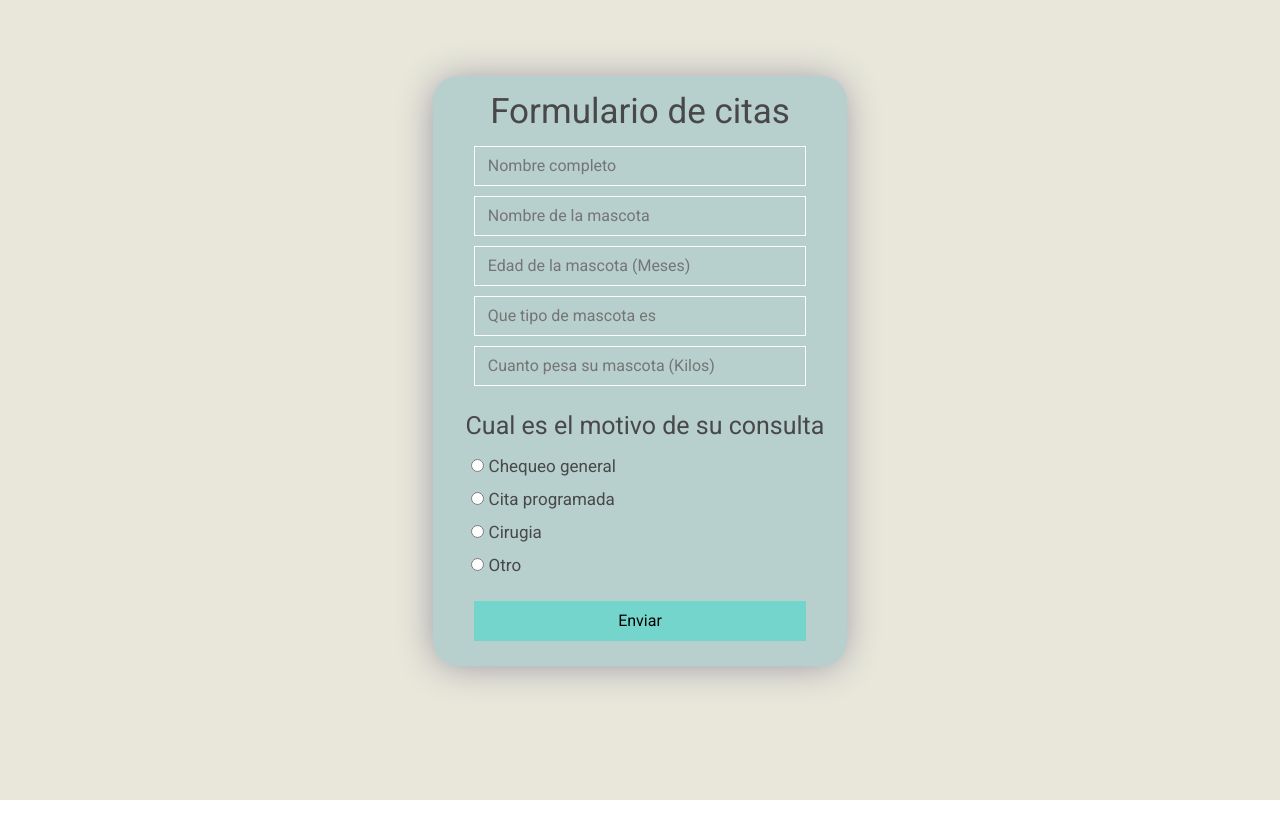
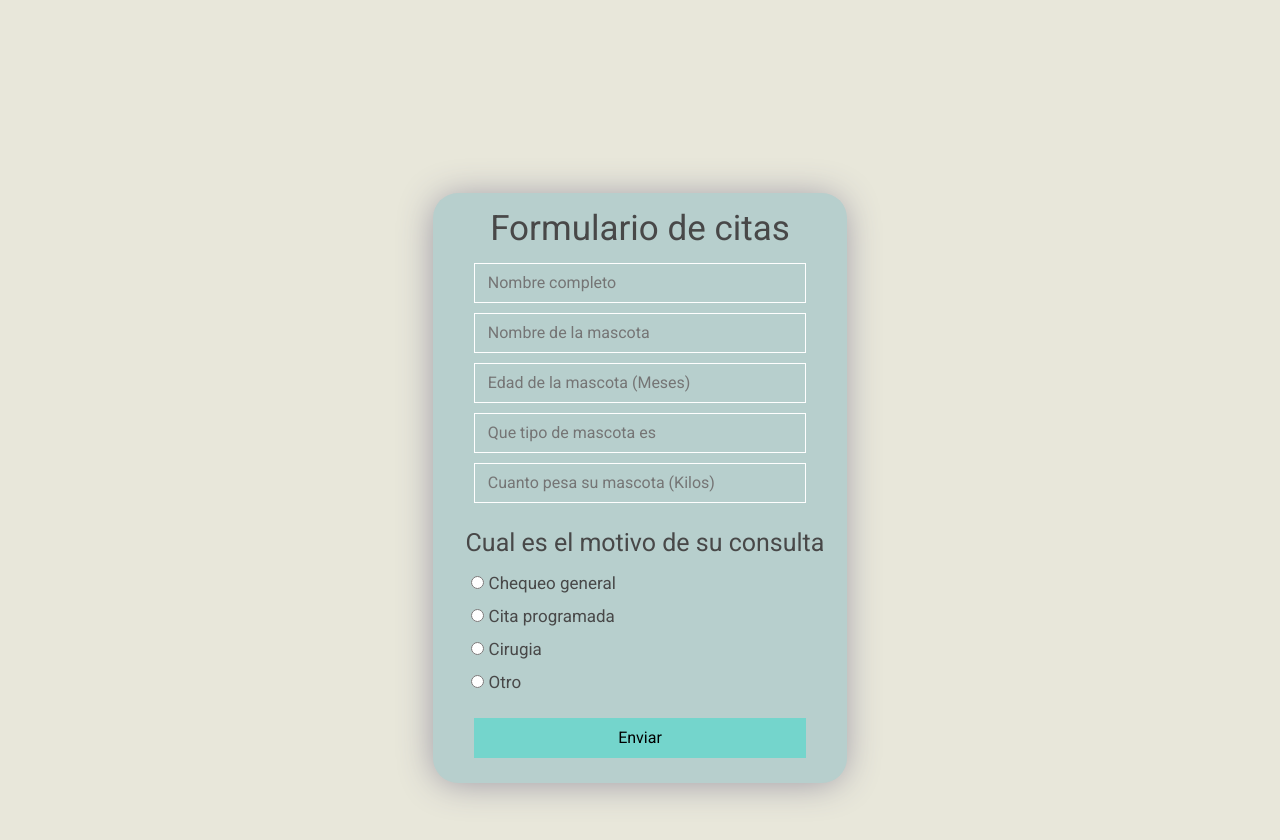
Before and after one commit to NicolasEstebanCuervo/FormPet, a React (Create React App) app: page / in a window 1280 px wide. Shown: the top 840 px of the page. Before the commit the page ends 800 px from the top, so only its background shows below. Built offline with nearby package versions, Linux system fonts and the light colour scheme; the HTML template or start-up script is replaced by a standard one.

Commit message:
Cuarto commit

```diff
--- a/package.json
+++ b/package.json
@@ -17,7 +17,7 @@
     "react-dom": "^18.2.0",
     "react-icons": "^4.8.0",
     "react-input-emoji": "^5.0.1",
-    "react-scripts": "5.0.1",
+    "react-scripts": "^5.0.1",
     "uuid4": "^2.0.3",
     "web-vitals": "^2.1.4"
   },
--- a/src/App.js
+++ b/src/App.js
@@ -33,9 +33,9 @@ function App() {
     }
 
     if(tarea.tipo == "Gato" ||
-        tarea.tipo == "Gato"  ||
-        tarea.tipo == "Gato"  ||
-        tarea.tipo == "Gato")
+        tarea.tipo == "Gata"  ||
+        tarea.tipo == "gato"  ||
+        tarea.tipo == "gato")
     {
       tarea.emojiMascota=("1f63a")
     }
--- a/src/Hojas_De_Estilo/Formulario.css
+++ b/src/Hojas_De_Estilo/Formulario.css
@@ -1,5 +1,5 @@
 .formulario{
-  margin: 50px 0;
+  margin: 15% 0;
   padding: 15px 2% 25px;
   display: flex;
   flex-direction: column;
```
Also changed, not shown: 1 other file (tests, documents, lock files or other folders).
